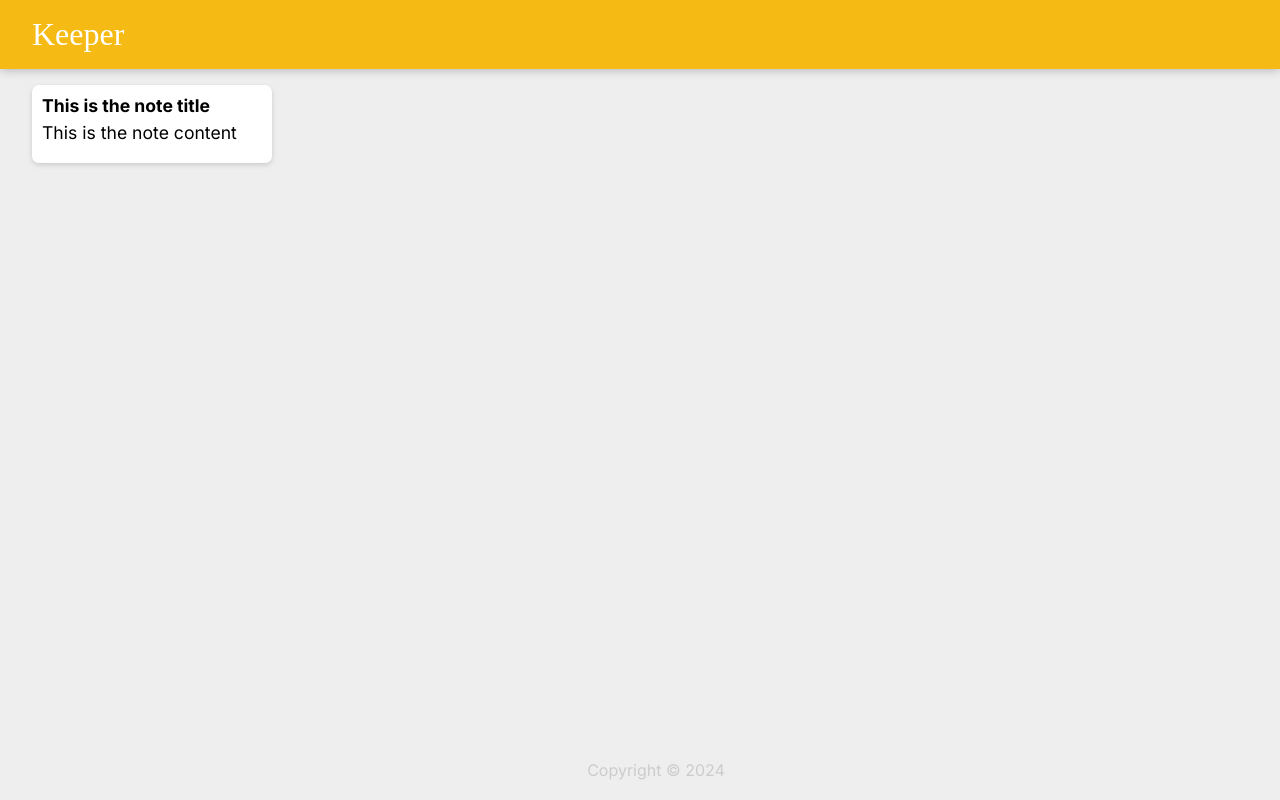
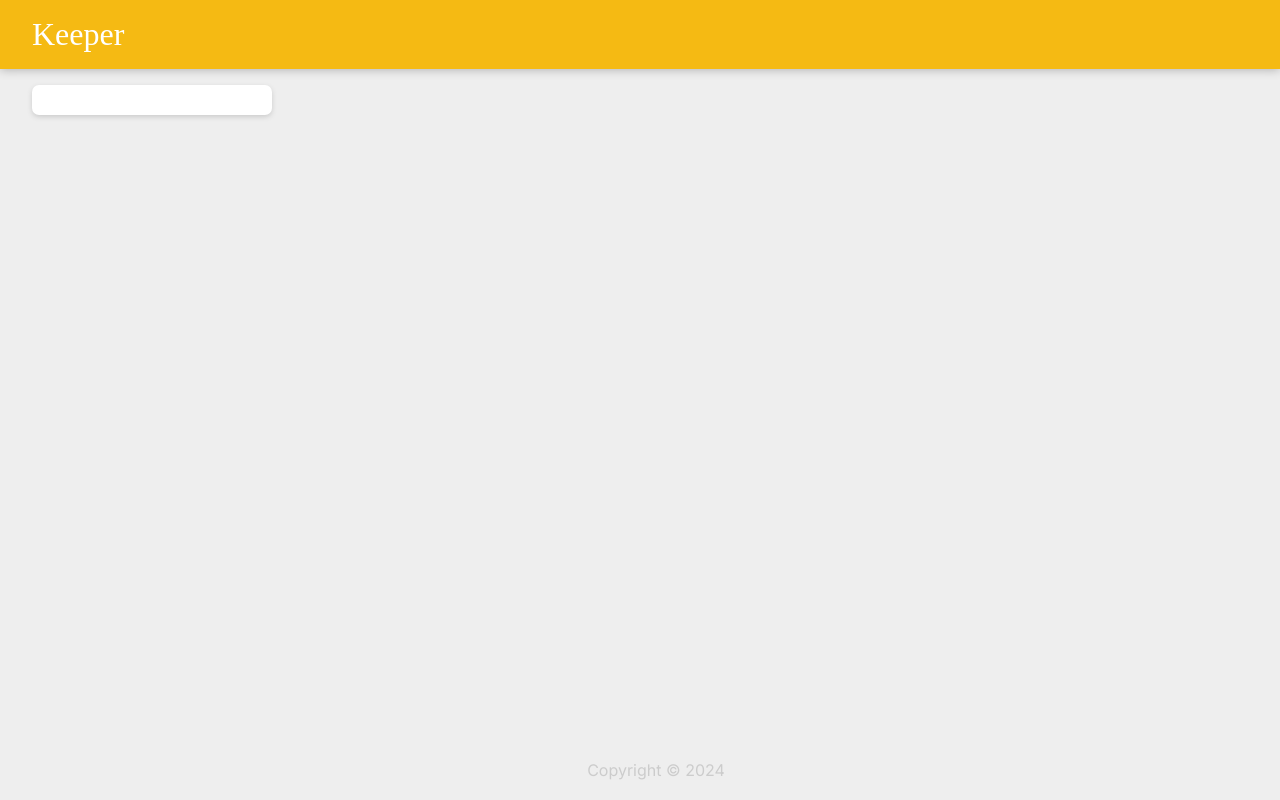
Before and after one commit to KXzeno/keeper-clone, a Next.js app: page / in a window 1280 px wide. Built offline with nearby package versions, Linux system fonts and the light colour scheme; a web font is replaced by a local one.

Commit message:
Use string interpolation for dynamic rendering

```diff
--- a/app/components/Note.jsx
+++ b/app/components/Note.jsx
@@ -1,8 +1,9 @@
-export default function Note() {
+"use client";
+export default function Note(Note) {
     return(
         <div className="note">
-            <h1>This is the note title</h1>
-            <p>This is the note content</p>
+            <h1>{Note.title}</h1>
+            <p>{Note.content}</p>
         </div>
     );
 }
```
